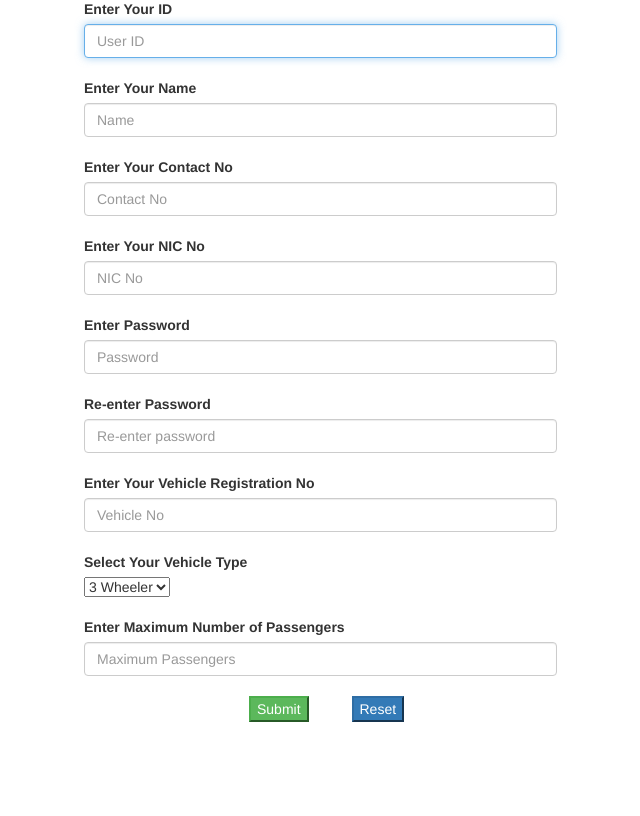
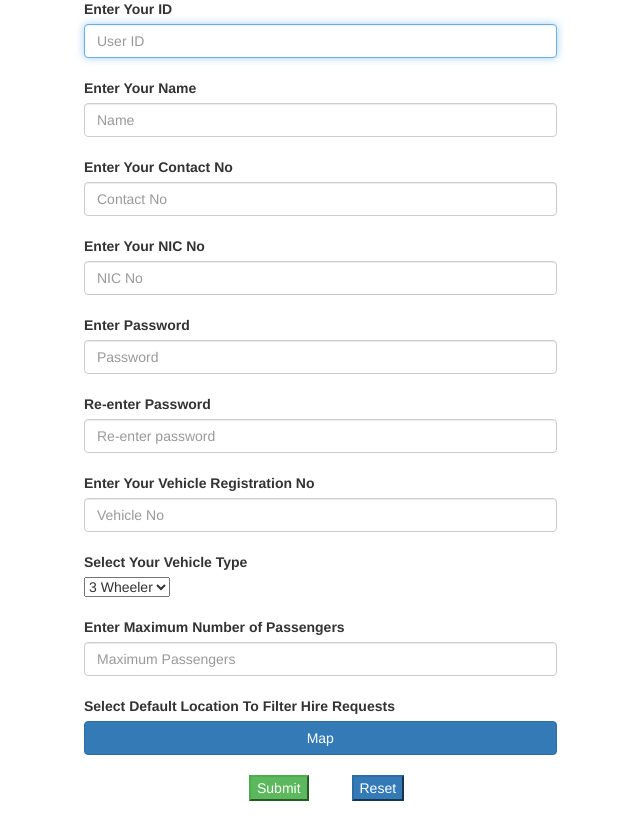
Before and after one commit to ICEG3Taxiapp/taxiapp2, a PHP site: page /driverSignUpForm.php in a window 1280 px wide. Shown: the part 141-957 px from the top of the page, without its empty margins (381-1021 px from the left). Before the commit the page ends 863 px from the top, so only its background shows below. Run offline with PHP 8.4, Linux system fonts and the light colour scheme; some libraries are stand-ins or nearby versions.

Commit message:
hafly built the driverSignUpForm.php

```diff
--- a/driverSignUpForm.php
+++ b/driverSignUpForm.php
@@ -24,6 +24,7 @@ session_start();
     <!-- Bootstrap core CSS -->
     <link href="css/bootstrap.min.css" rel="stylesheet">
     <link rel="stylesheet" type="text/css" href="css/style.css">
+    <script src="http://maps.googleapis.com/maps/api/js"></script>
 </head>
 
 <body>
@@ -61,10 +62,14 @@ session_start();
 
             <label for="maxPassenger" class="control-label" style="padding-top: 20px">Enter Maximum Number of Passengers</label>
             <input type="text" name="maxPassengers" id="maxPassengers" class="form-control" placeholder="Maximum Passengers" onfocusout="validateMaxPassengers()" required autofocus>
+             <label for="showMap" class="control-label" style="padding-top: 20px">Select Default Location To Filter Hire Requests</label>
+            <button name="showMap" type="button" id="showMap" class="btn btn-primary btn-block" onclick="" data-toggle="modal" data-target="#basicModal">Map</button>
+            <input type="hidden" id="startLat" name="test" value="initial" />
+            <input type="hidden" id="startLong" name="test1" value="initial" />
             <br>
             <div class=container-fluid style="padding-left: 150px">
                 <div class="col-md-4">
-                    <button class="btn-success" type="submit">Submit</button>
+                    <button class="btn-success" id="submitButton" type="submit" disabled>Submit</button>
                 </div>
                 <div class="col-md-4">
                     <button class="btn-primary" type="reset">Reset</button>
@@ -73,10 +78,29 @@ session_start();
         </form>
     </div>
 </div>
+  <!--Modal for map -->
+                <div class="modal fade" id="basicModal" tabindex="-1" role="dialog" aria-labelledby="basicModal" aria-hidden="true">
+                  <div class="modal-dialog">
+                    <div class="modal-content">
+                      <div class="modal-header">
+                        <button type="button" class="close" data-dismiss="modal" aria-hidden="true">close x</button>
+                        <h4 class="modal-title" id="myModalLabel">Route for the request</h4>
+                      </div>
+                    <div class="modal-body">
+                    <pre id="distance_duration"></pre>
 
+
+                    <div id="googleMap" style="width:500px;height:400px; margin:auto; border: 5px solid #73AD21; padding: 15px;"></div>
+                    </div>
+                      <div class="modal-footer">
+                        <button type="button" class="btn btn-primary" data-dismiss="modal" onclick="addDataToForm()">Ok</button>
+                      </div>
+                    </div>
+                  </div>
+                </div>
 <script>
     function validateNumber() {
-        var num = (document.getElementById("contactNo").value);
+        /*var num = (document.getElementById("contactNo").value);
         if(num.length == 10){
             if(isNaN(num)){
                 alert("Number should contain digits only!");
@@ -86,13 +110,10 @@ session_start();
         else {
             alert("Wrong number. Number should contain 10 digits!");
             document.getElementById("contactNo").value="";
-        }
+        }*/
 
     }
-</script>
-
-<script>
-    function validateNIC(){
+    function validateNIC(){/*
         var nic = (document.getElementById("nic").value);
         if(nic.length == 10){
             var num = nic.substring(0,9);
@@ -109,12 +130,9 @@ session_start();
         else {
             alert("Wrong NIC number!");
             document.getElementById("nic").value="";
-        }
+        }*/
     }
-</script>
-
-<script>
-    function validateMaxPassengers(){
+    function validateMaxPassengers(){/*
         var num = (document.getElementById("maxPassengers").value);
         var vehicle = (document.getElementById("vehicleType").value);
         if((vehicle == "Car") && (num < 1 || num > 4)){
@@ -128,15 +146,83 @@ session_start();
         else if((vehicle == "3 Wheeler") && (num < 1 || num > 3)) {
             alert("Number of passengers does not match with the vehicle!");
             document.getElementById("maxPassengers").value="";
-        }
+        }*/
     }
-</script>
+    function clearNumPassengers(){
+        //document.getElementById("maxPassengers").value="";
+    }
+    var check="false";
+    var map;
+    var markers = [];
+    var gLocation; //geo location of the customer
+    var labels ='Taxi';
+    var markerStart;
+    var markerEnd;
+    var directionsDisplay;
+    var directionsService = new google.maps.DirectionsService();
+    function initialize() {
+    directionsDisplay = new google.maps.DirectionsRenderer({
+    polylineOptions: {
+      strokeOpacity: 0.00001,
+      strokeWeight: 0
+    },
+    preserveViewport: true
+  });
+    directionsDisplay.setMap(map);
+      var mapProp = {
+        center:new google.maps.LatLng(6.933279, 79.849905),
+        zoom:13,
+        mapTypeId:google.maps.MapTypeId.ROADMAP
+      };
+      map=new google.maps.Map(document.getElementById("googleMap"),mapProp);
+        var infowindowStart = new google.maps.InfoWindow({
+            content: 'Default Location'
+        });
 
-<script>
-    function clearNumPassengers(){
-        document.getElementById("maxPassengers").value="";
+        markerStart = new google.maps.Marker({
+            position: new google.maps.LatLng(6.913279, 79.899905),
+            map: map,
+            icon: startImage,
+            draggable: true
+          });
+            infowindowStart.open(map, markerStart);
+        markerEnd = new google.maps.Marker({
+            position: new google.maps.LatLng(6.933279, 79.849905),
+            map: map,
+            draggable: false
+          });
+
+        google.maps.event.addListener(markerStart, 'dragend', function() { calcRoute(markerStart.getPosition().lat(),markerStart.getPosition().lng(),6.933279, 79.849905); } );
+        markers.push(markerStart);
+        markers.push(markerEnd);
     }
-</script>
+    function calcRoute(startLat,startLong,endLat,endLong) {
+        var start = new google.maps.LatLng(startLat, startLong);
+        var end = new google.maps.LatLng(endLat, endLong);
+        /*var bounds = new google.maps.LatLngBounds();
+        bounds.extend(start);
+        bounds.extend(end);
+        map.fitBounds(bounds);*/
+        var request = {
+            origin: start,
+            destination: end,
+            travelMode: google.maps.TravelMode.DRIVING
+        };
+        directionsService.route(request, function (response, status) {
+            if (status == google.maps.DirectionsStatus.OK) {
+                directionsDisplay.setDirections(response);
+                directionsDisplay.setMap(map);
+                directionsDisplay.setOptions( { suppressMarkers: true } );
+                document.getElementById("submitButton").disabled = false;
+            } else {
+                document.getElementById("submitButton").disabled = true;
+            }
+        });
+
+    }
+
+    google.maps.event.addDomListener(window, 'load', initialize);
+    </script>
 
 </body>
 </html>
--- a/header.php
+++ b/header.php
@@ -3,7 +3,7 @@
 ini_set('display_errors', 'On');
     $mysql_host = "localhost";
     $mysql_user = "root";
-    $mysql_pass = "heshan";
+    $mysql_pass = "";
     $mysql_db = "taxiapp";
 
     if(!@mysql_connect($mysql_host,$mysql_user,$mysql_pass) || !@mysql_select_db($mysql_db)){
```
